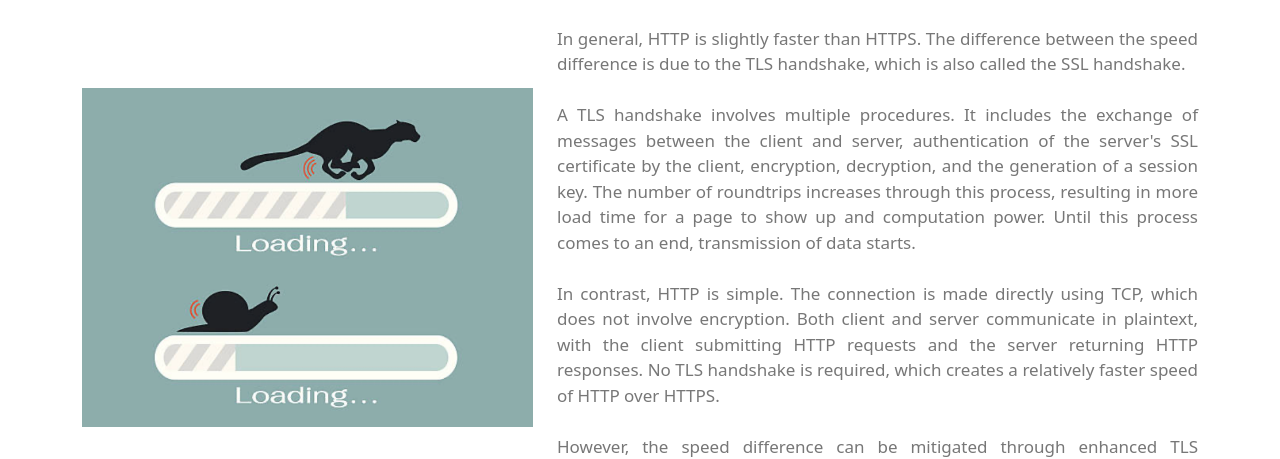
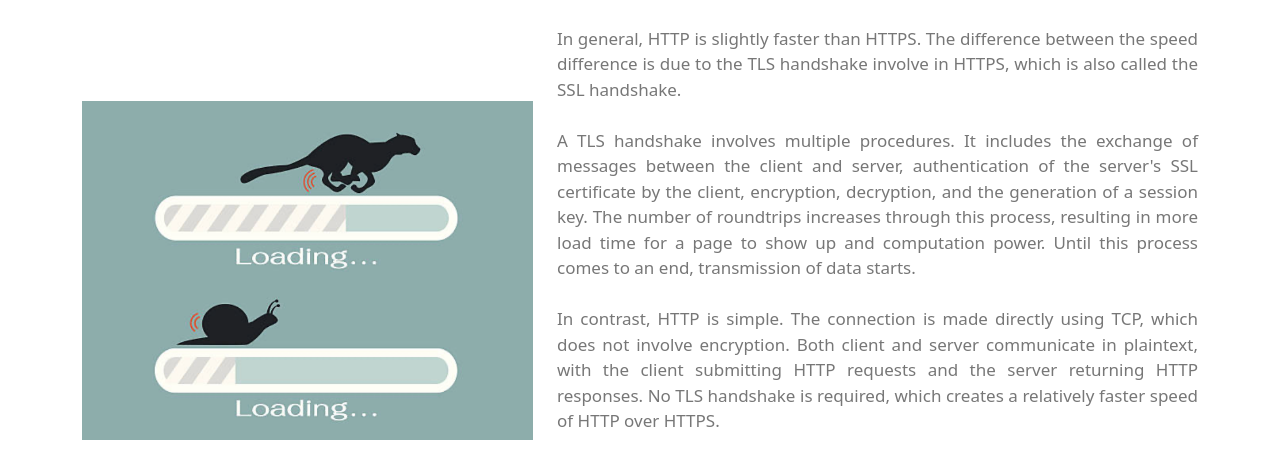
Before and after one commit to dorothykkkk2/CS1102_HTTPS, a plain HTML site: page discovery.html in a window 1280 px wide. Shown: the part 358-817 px from the top of the page. Drawn offline with nearby package versions, Linux system fonts and the light colour scheme; files whose address does not match are found by name.

Commit message:
Update discovery.html

```diff
--- a/discovery.html
+++ b/discovery.html
@@ -84,7 +84,7 @@
               </div>
               <div class="bg-text">
                     <p>
-                        In general, HTTP is slightly faster than HTTPS. The difference between the speed difference is due to the TLS handshake, which is also called the SSL handshake.
+                        In general, HTTP is slightly faster than HTTPS. The difference between the speed difference is due to the TLS handshake involve in HTTPS, which is also called the SSL handshake.
                         <br><br>
                         A TLS handshake involves multiple procedures. It includes the exchange of messages between the client and server, authentication of the server's SSL certificate by the client, encryption, decryption, and the generation of a session key. The number of roundtrips increases through this process, resulting in more load time for a page to show up and computation power. Until this process comes to an end, transmission of data starts.
                         <br><br>
```
